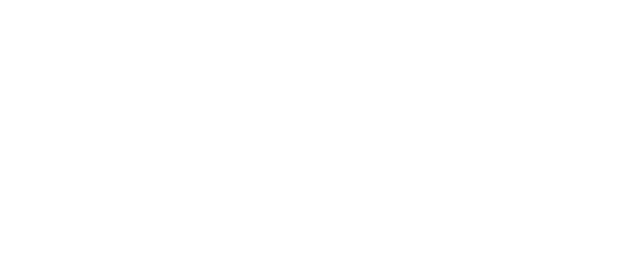
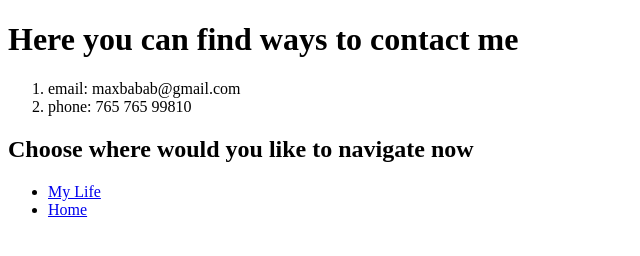
Before and after one commit to maxsoljak/Hyperlinks, a plain HTML site: page contactme.html in a window 1280 px wide. Shown: the whole page, without its empty margins (0-640 px from the left). Drawn offline with Linux system fonts and the light colour scheme.

Commit message:
changes2

```diff
--- a/contactme.html
+++ b/contactme.html
@@ -0,0 +1,17 @@
+<!DOCTYPE html>
+<html lang="en">
+<head>
+  <meta charset="UTF-8">
+  <title>firstpage-website</title>
+</head>
+<body>
+  <h1>Here you can find ways to contact me</h1>
+  <ol>
+      <li>email: maxbabab@gmail.com</li>
+      <li>phone: 765 765 99810</li>
+    </ol>
+<h2>Choose where would you like to navigate now</h2>
+<ul>
+     <li><a href="mylife.html">My Life</a></li>
+    <li><a href="index.html">Home</a></li>
+</ul>
```
Also changed, not shown: mylife.html (+1 -1 lines).
